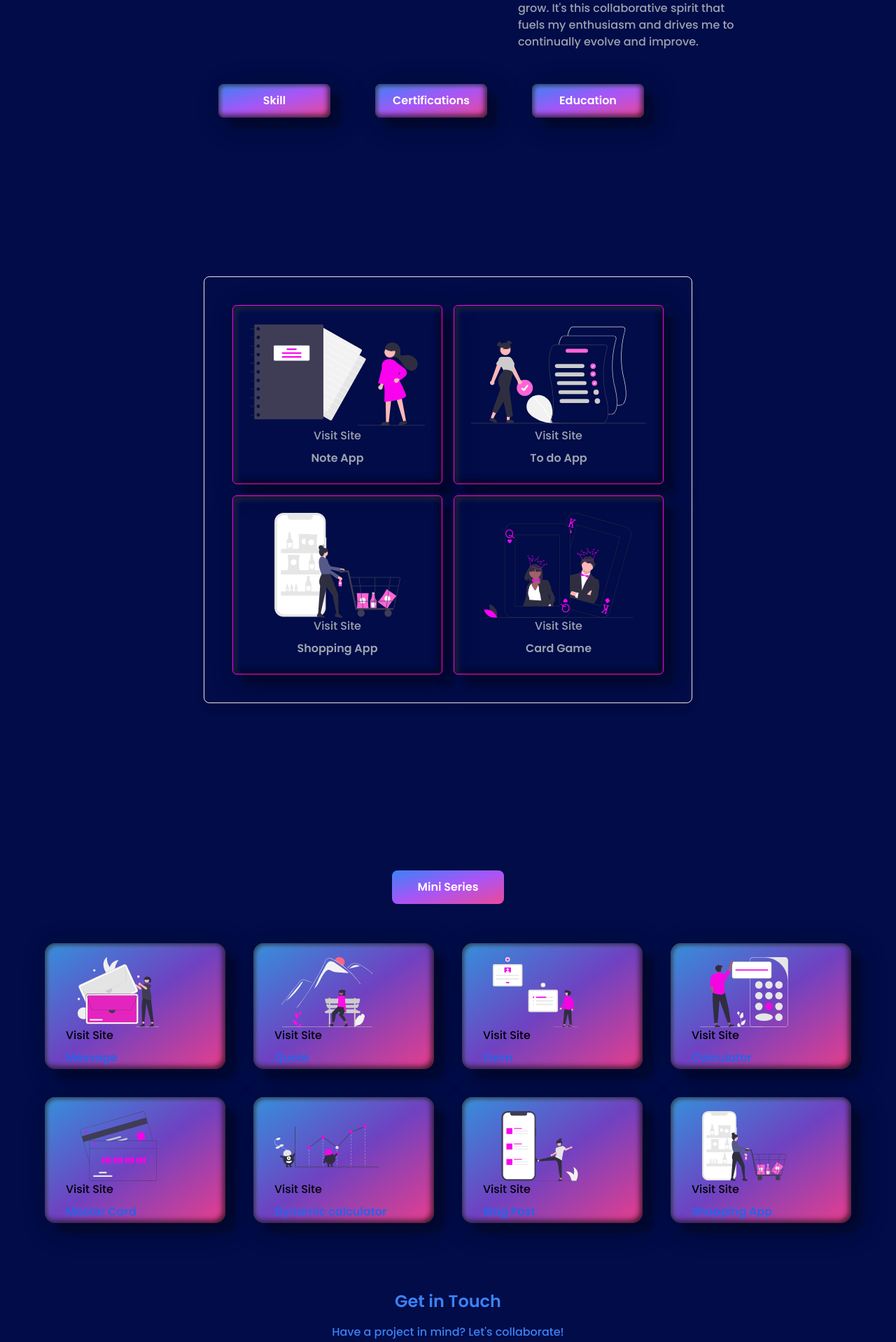
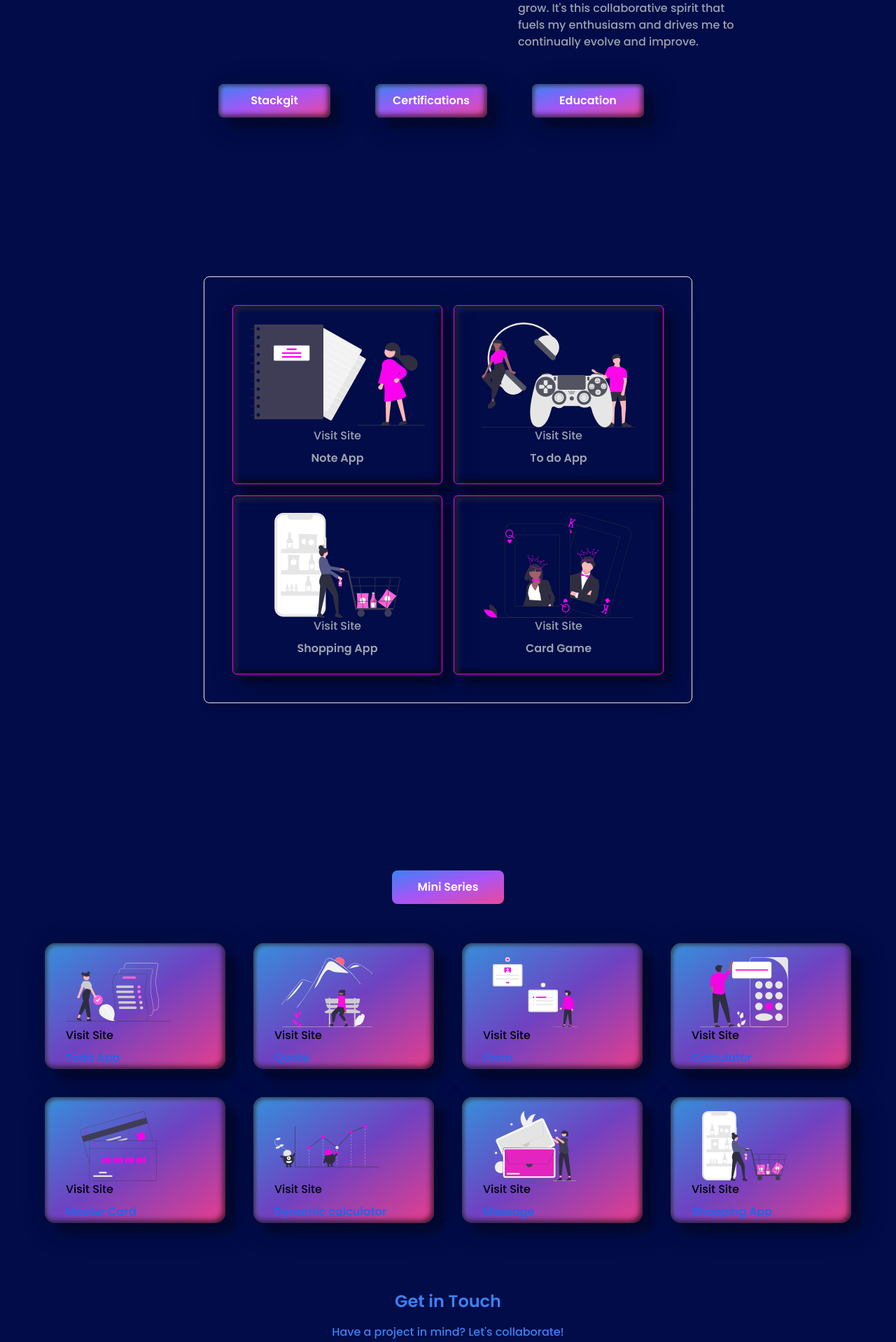
Before and after one commit to Nwakaego-Ego/Portfolio, a Next.js app: page / in a window 1280 px wide. Shown: the part 842-2760 px from the top of the page at 70% size. Built offline with nearby package versions, Linux system fonts and the light colour scheme.

Commit message:
I added the wordle game

```diff
--- a/src/app/components/MiniSeries/miniSeries.jsx
+++ b/src/app/components/MiniSeries/miniSeries.jsx
@@ -3,9 +3,10 @@ import "./miniSeries.css";
 const miniSeries = () => {
   const series = [
     {
-      image: "/input.svg",
-      href: "https://input-message.vercel.app/",
-      task: "Message",
+      image: "/todo.svg",
+      href: "https://to-do-iota-nine.vercel.app/",
+      // href: "https://input-message.vercel.app/",
+      task: "Todo App",
     },
     {
       image: "/thought.svg",
@@ -35,9 +36,9 @@ const miniSeries = () => {
     },
 
     {
-      image: "/blog.svg",
-      href: "https://ego.hashnode.dev/?source=top_nav_blog_home",
-      task: "Blog Post",
+      image: "/input.svg",
+      href: "https://input-message.vercel.app/",
+      task: "Message",
     },
     {
       image: "/cart.svg",
--- a/src/app/components/Projects/project.js
+++ b/src/app/components/Projects/project.js
@@ -9,8 +9,9 @@ const projects = () => {
       task: "Note App",
     },
     {
-      image: "/todo.svg",
-      href: "https://to-do-iota-nine.vercel.app/",
+      image: "/wordle.svg",
+      // href: "https://to-do-iota-nine.vercel.app/",
+      href: "https://wordle-tkp7bguyo-egos-projects.vercel.app/",
       task: "To do App",
     },
     {
--- a/src/data.js
+++ b/src/data.js
@@ -1,7 +1,7 @@
 export const dropDownData = [
   {
     id: 1,
-    text: "Skill",
+    text: "Stackgit ",
     lists: ["JAVASCRIPT", "REACT", "NEXTJS", "TAILWIND", "Firebase"],
   },
   {
@@ -25,3 +25,25 @@ export const dropDownData = [
     ],
   },
 ];
+
+// LINEAR Search
+
+// int main(void)
+
+// int numbers[] = {2, 4, 6, 8, 10, 12, 14, 16}
+
+// int n = get_int("Number: \n")
+
+// //iterating over the numbers array , i use 8 because i
+// //   know the amount of numbers in the array else we should use like a special character or word
+// for(int i = 0; i < 8; i++)
+
+// // if the current number at location i == the number that the n perosn type in
+// if(numbers[i] == n)
+// {
+//   printf("Found \n")
+// } return 0
+// else {
+//   printf("Not found")
+//   return 1
+// }
```
Also changed, not shown: public/wordle.svg (added).
